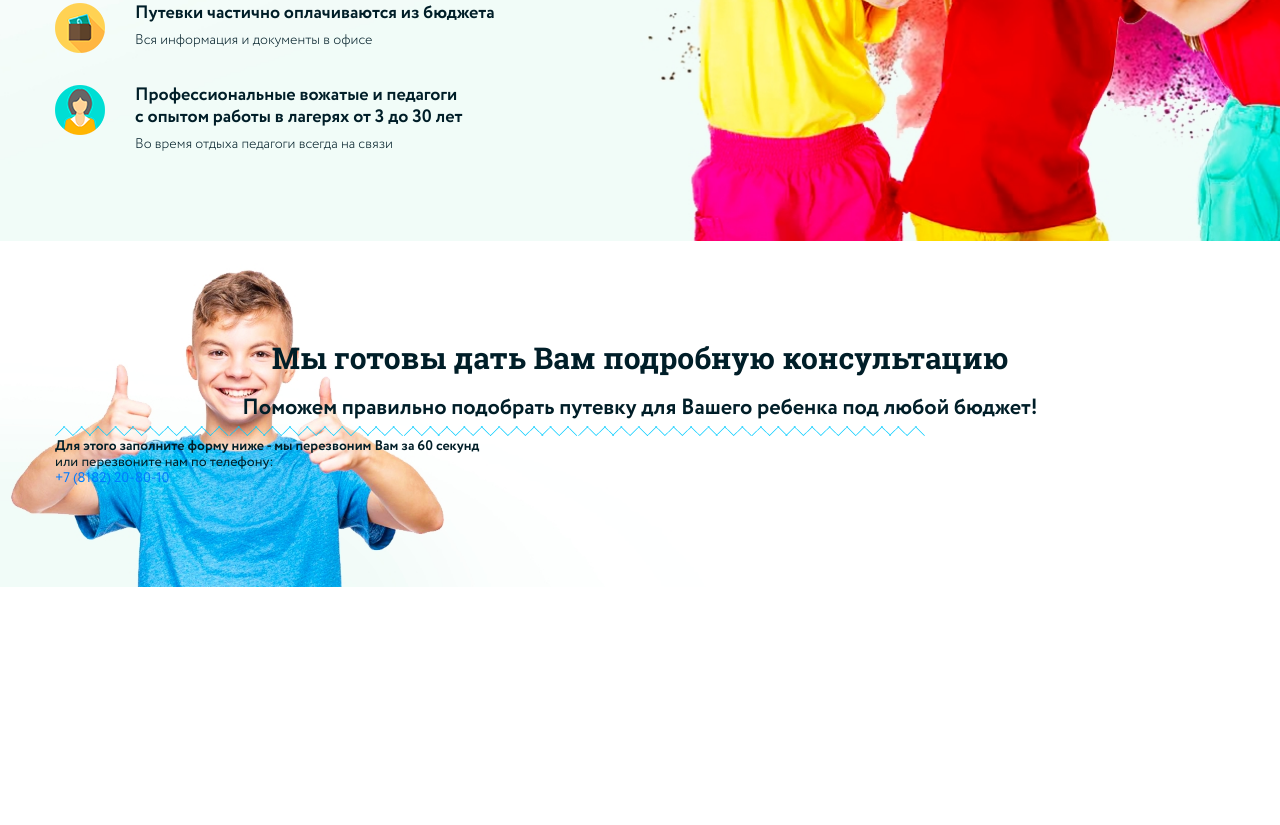
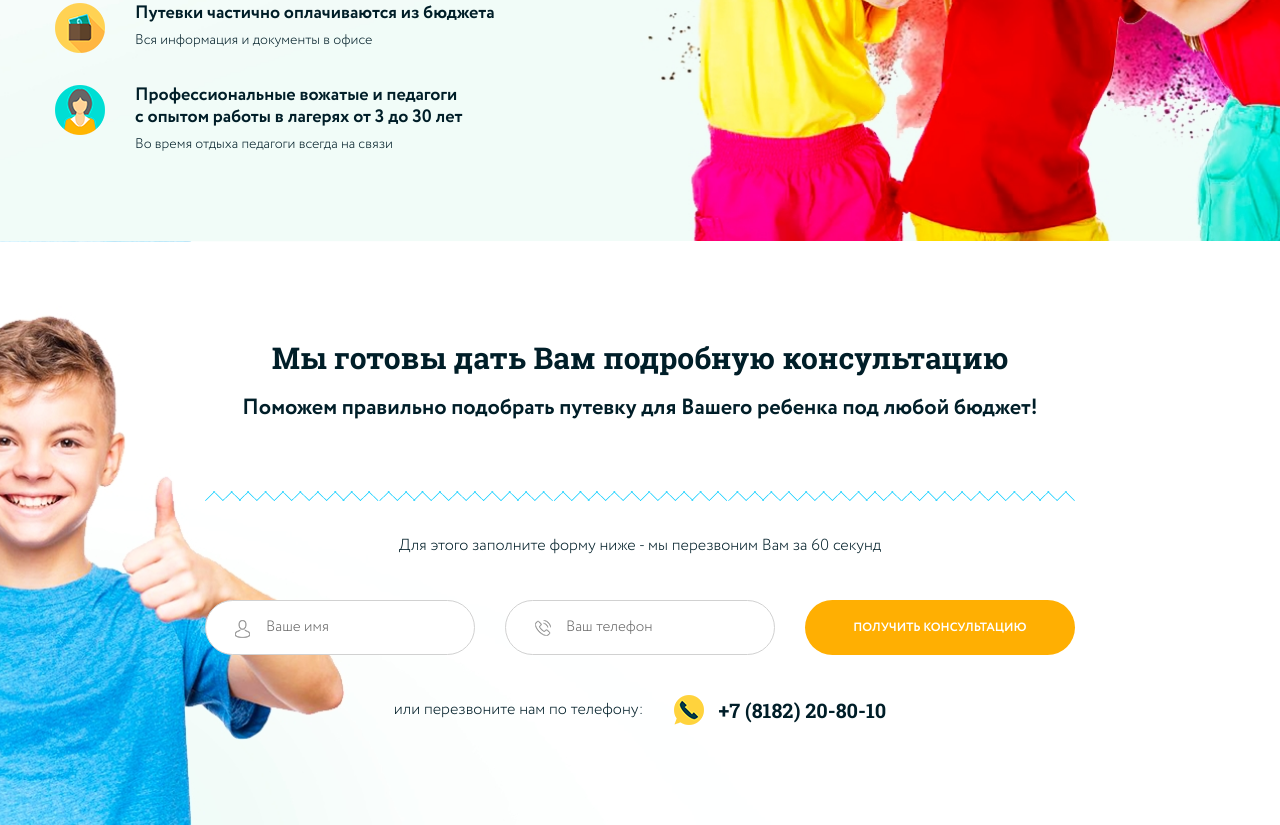
Before and after one commit to dmitriywolf/continent, a website: page src/index.html in a window 1280 px wide. Shown: the part 535-1360 px from the top of the page. Before the commit the page ends 1122 px from the top, so only its background shows below. Drawn offline with Linux system fonts and the light colour scheme.

Commit message:
add  consultation block

```diff
--- a/src/index.html
+++ b/src/index.html
@@ -103,16 +103,26 @@
                     <div class="form__wrapper">
 
                         <h4 class="form__subtitle">Для этого заполните форму ниже - мы перезвоним Вам за 60 секунд</h4>
-                        <form class="form" action="">
-
+                        <form class="form row d-flex align-items-center"   action="">
+                            <label class="label label--name col-4">
+                                <input class="input" type="text" placeholder="Ваше имя">
+                            </label>
+                            <label class="label label--tel col-4">
+                                <input class="input" type="tel" placeholder="Ваш телефон">
+                            </label>
+                            <div class="form__button-wrapper col-4">
+                                <button class="form__button button">Получить консультацию</button>
+                            </div>
                         </form> <!--/.form-->
 
-                        <div class="form__callback">
+                        <div class="form__callback d-flex justify-content-center align-items-center">
                             <p class="form__text">или перезвоните нам по телефону:</p>
                             <a class="form__tel" href="tel: 7818220801*">+7 (8182) 20-80-10</a>
                         </div> <!--/.form__callback-->
 
                     </div> <!--/.form__wrapper-->
+
+
 
                 </div> <!--/.consultation__form-->
 
--- a/src/sass/blocks/consultation.scss
+++ b/src/sass/blocks/consultation.scss
@@ -4,3 +4,7 @@
   background-position: center center;
 
 }
+
+.consultation__border {
+  text-align: center;
+}
--- /dev/null
+++ b/src/sass/global/form.scss
@@ -0,0 +1,88 @@
+.form__wrapper {
+  max-width: 870px;
+  margin: 0 auto;
+}
+
+.form__subtitle {
+  padding: 30px 0 40px;
+  font-size: 16px;
+  font-weight: 300;
+  line-height: 1.68;
+  text-align: center;
+}
+
+.label {
+  position: relative;
+  margin: 0;
+
+  &::after {
+    content: "";
+    position: absolute;
+    top: 20px;
+    left: 45px;
+    display: block;
+  }
+
+  &--name::after {
+    width: 15px;
+    height: 18px;
+    background-image: url("../img/form/user-name.png");
+  }
+
+  &--tel::after {
+    width: 16px;
+    height: 16px;
+    background-image: url("../img/form/user-tel.png");
+  }
+}
+
+.input {
+  width: 100%;
+  padding: 0 25px 0 60px;
+
+  border-radius: 28px;
+  border: 1px solid #d1d1d1;
+  background-color: #ffffff;
+}
+
+.input,
+.input::placeholder {
+  font-family: $main-font;
+  font-size: 15px;
+  font-weight: 300;
+  line-height: 3.53;
+  color: #666666;
+}
+
+.form__button {
+  width: 100%;
+  height: 55px;
+  font-size: 12px;
+
+  border-radius: 28px;
+}
+
+.form__callback {
+  margin-top: 40px;
+}
+
+.form__text {
+  margin-right: 30px;
+  font-size: 16px;
+  font-weight: 300;
+  line-height: 1.25;
+}
+
+.form__tel {
+  padding-left: 45px;
+  font-family: $title-font;
+
+
+  font-size: 20px;
+  font-weight: 700;
+  line-height: 1.5;
+  color: #001e28;
+
+  background-image: url("../img/form/form-phone.png");
+  background-repeat: no-repeat;
+}
--- a/src/sass/global/section.scss
+++ b/src/sass/global/section.scss
@@ -13,7 +13,7 @@
 }
 
 .section__subtitle {
-  padding-top: 20px;
+  padding: 20px 0 65px ;
 
   font-size: 22px;
   font-weight: 700;
--- a/src/sass/style.scss
+++ b/src/sass/style.scss
@@ -10,6 +10,7 @@
 @import "global/main";
 @import "global/button";
 @import "global/section";
+@import "global/form";
 
 
 
```
Also changed, not shown: src/css/style.css, src/img/form/form-phone.png (renamed from src/img/form-tel-icon.png), src/img/form/user-name.png (added), src/img/form/user-tel.png (added).
